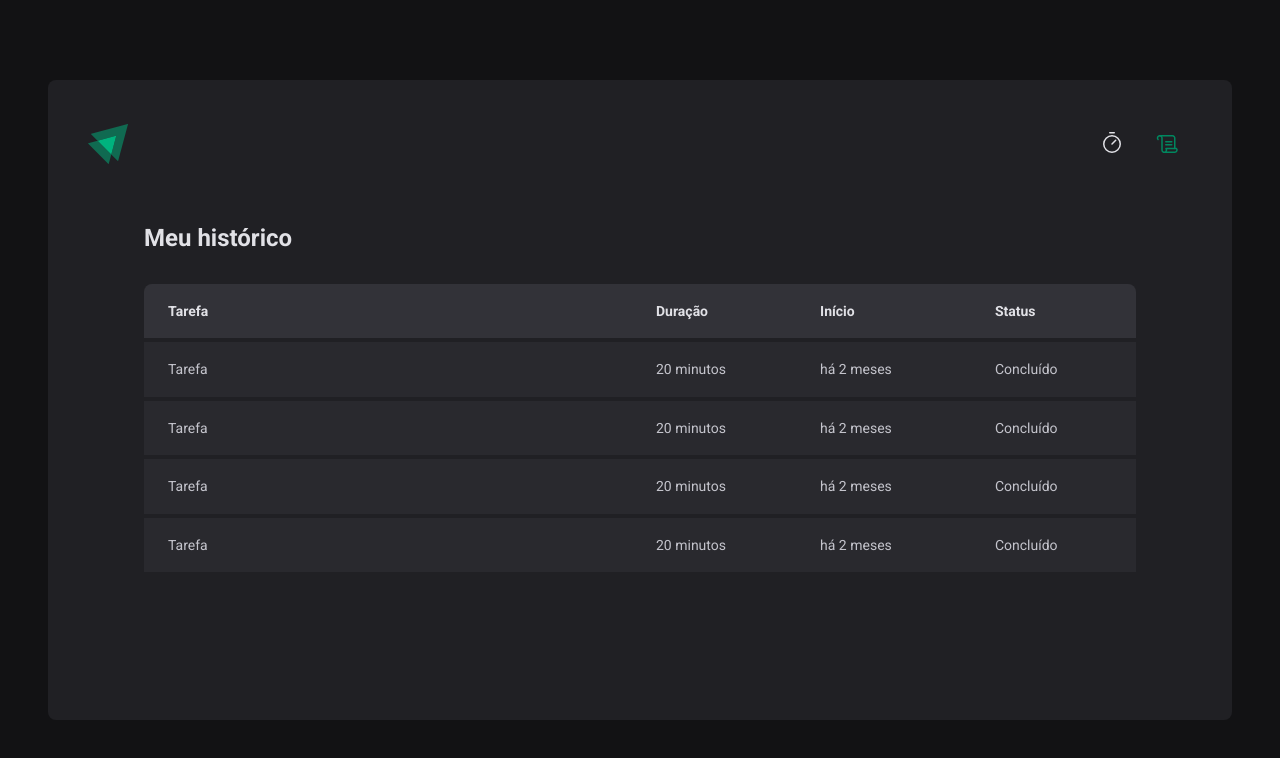
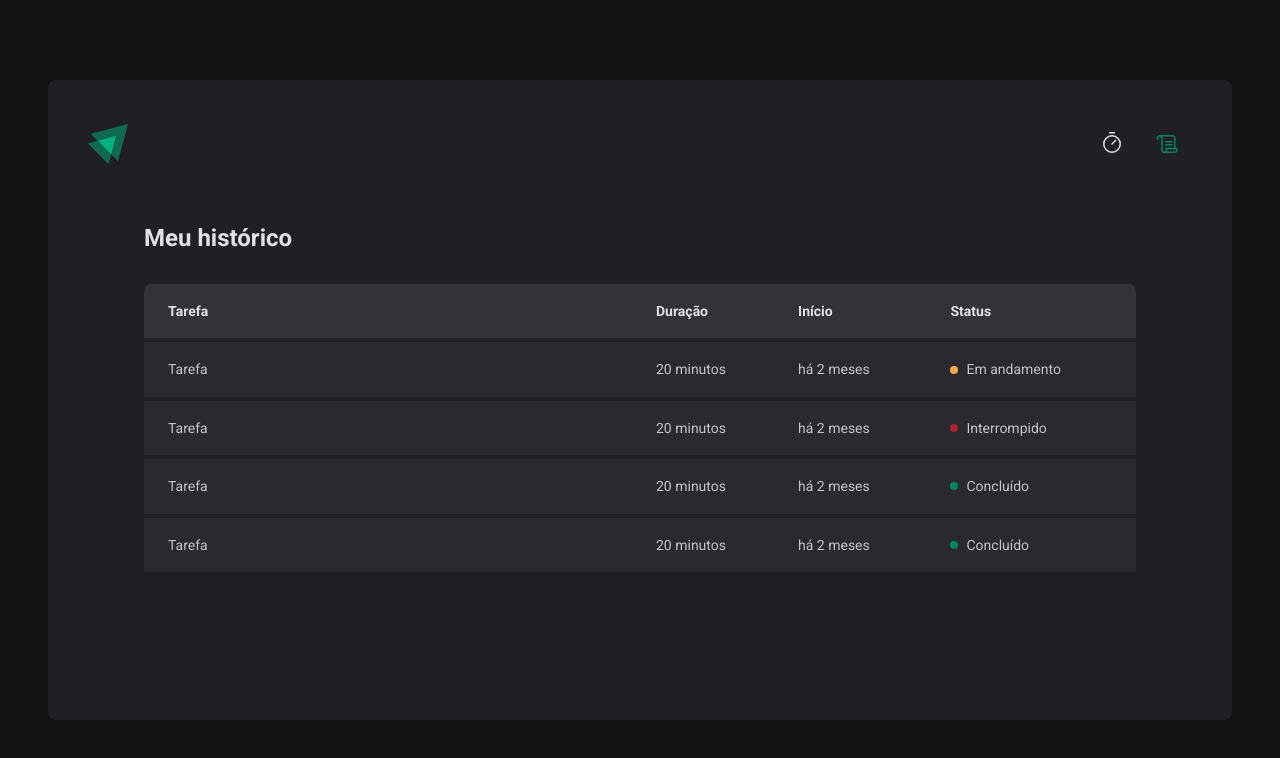
Before and after one commit to RivaldoMascarenhas/CursoIgnite, a React (Vite) app: page /history in a window 1280 px wide. Shown: the top 758 px of the page. Built offline with nearby package versions, Linux system fonts and the light colour scheme.

Commit message:
improving CSS

```diff
--- a/src/components/Header/index.tsx
+++ b/src/components/Header/index.tsx
@@ -8,7 +8,7 @@ export function Header() {
     <HeaderContainer>
       <img src={LogoIgnite} alt="" />
       <nav>
-        <NavLink to="/home" title="Timer">
+        <NavLink to="" title="Timer">
           <Timer size={24} />
         </NavLink>
         <NavLink to="/history" title="Histórico">
--- a/src/pages/History/index.tsx
+++ b/src/pages/History/index.tsx
@@ -1,4 +1,4 @@
-import { HistoryContainer, HistoryList } from './styles'
+import { HistoryContainer, HistoryList, Status } from './styles'
 
 export function History() {
   return (
@@ -19,25 +19,33 @@ export function History() {
               <td>Tarefa</td>
               <td>20 minutos</td>
               <td>há 2 meses</td>
-              <td>Concluído</td>
+              <td>
+                <Status statusColor="yellow">Em andamento</Status>
+              </td>
             </tr>
             <tr>
               <td>Tarefa</td>
               <td>20 minutos</td>
               <td>há 2 meses</td>
-              <td>Concluído</td>
+              <td>
+                <Status statusColor="red">Interrompido</Status>
+              </td>
             </tr>
             <tr>
               <td>Tarefa</td>
               <td>20 minutos</td>
               <td>há 2 meses</td>
-              <td>Concluído</td>
+              <td>
+                <Status statusColor="green">Concluído</Status>
+              </td>
             </tr>
             <tr>
               <td>Tarefa</td>
               <td>20 minutos</td>
               <td>há 2 meses</td>
-              <td>Concluído</td>
+              <td>
+                <Status statusColor="green">Concluído</Status>
+              </td>
             </tr>
           </tbody>
         </table>
--- a/src/pages/History/styles.ts
+++ b/src/pages/History/styles.ts
@@ -56,3 +56,25 @@ export const HistoryList = styled.div`
     }
   }
 `
+const STATUS_COLORS = {
+  yellow: 'yellow-500',
+  green: 'green-500',
+  red: 'red-500',
+} as const
+
+interface StatusProps {
+  statusColor: keyof typeof STATUS_COLORS
+}
+
+export const Status = styled.span<StatusProps>`
+  display: flex;
+  align-items: center;
+  gap: 0.5rem;
+  &::before {
+    content: '';
+    width: 0.5rem;
+    height: 0.5rem;
+    border-radius: 50%;
+    background: ${(props) => props.theme[STATUS_COLORS[props.statusColor]]};
+  }
+`
--- a/src/router.tsx
+++ b/src/router.tsx
@@ -10,7 +10,7 @@ export function Router() {
   return (
     <Routes>
       <Route path="/" element={<DefaultLayout />}>
-        <Route path="/home" element={<Home />} />
+        <Route path="/" element={<Home />} />
         <Route path="/history" element={<History />} />
       </Route>
     </Routes>
```
Also changed, not shown: src/styles/themes/default.ts (+10 -0 lines).
